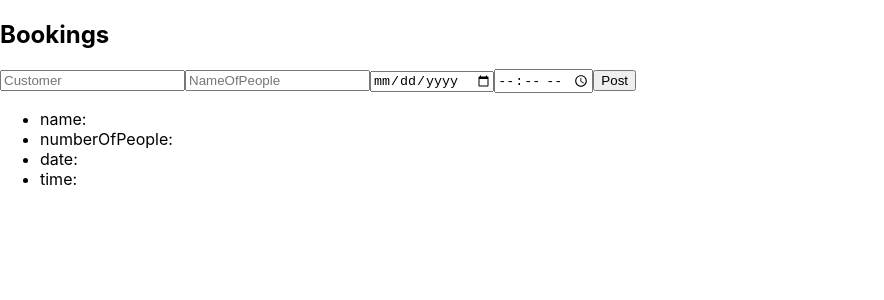
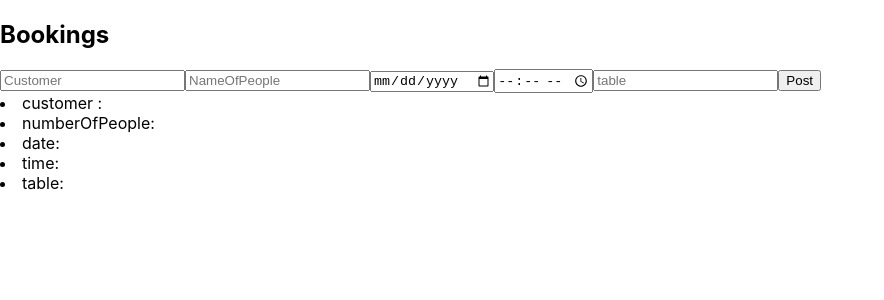
Before and after one commit to TeaPot76/CarlBistro_BookingSystem, a React (Create React App) app in the folder client/carl_bistro/: page / in a window 1280 px wide. Shown: the top 300 px of the page, without its empty margins (0-884 px from the left). Built offline with nearby package versions, Linux system fonts and the light colour scheme.

Commit message:
added booking-list component

```diff
--- a/client/carl_bistro/src/components/BookingForm.js
+++ b/client/carl_bistro/src/components/BookingForm.js
@@ -9,12 +9,14 @@ class BookingForm extends Component {
       numberOfPeople: "",
       date: "",
       time: "",
+      table: "",
     };
 
     this.handleCustomerChange = this.handleCustomerChange.bind(this);
     this.handleNumberOfPeopleChange = this.handleNumberOfPeopleChange.bind(this);
     this.handleDateChange = this.handleDateChange.bind(this);
     this.handleTimeChange = this.handleTimeChange.bind(this);
+    this.handleTableChange = this.handleTableChange.bind(this);
     this.handleBookingSubmit = this.handleBookingSubmit.bind(this);
   }
 
@@ -24,20 +26,22 @@ class BookingForm extends Component {
     const numberOfPeople = this.state.numberOfPeople;
     const date = this.state.date;
     const time = this.state.time;
-    if (!customer || !numberOfPeople || !date || !time) {
-      return
-    }
+    const table = this.state.table;
+
     this.props.onBookingSubmit({
       customer: customer,
       numberOfPeople : numberOfPeople,
       date: date,
-      time: time
+      time: time,
+      table: table,
     });
+
     this.setState({
       customer: '',
       numberOfPeople: '',
       date: "",
       time: "",
+      table: "",
     });
   }
 
@@ -65,10 +69,16 @@ class BookingForm extends Component {
       });
     }
 
+    handleTableChange(event) {
+        this.setState({
+         table: event.target.value
+        });
+      }
+
 
   render() {
     return (
-      <form className = "booking-form" onSubmit = {this.handleSubmit}>
+      <form className = "booking-form" onSubmit = {this.handleBookingSubmit}>
         <input
           type = "text"
           placeholder = "Customer"
@@ -90,9 +100,15 @@ class BookingForm extends Component {
           />
           <input
             type = "time"
-            placeholder = "number"
+            placeholder = "time"
             value = {this.state.time}
             onChange = {this.handleTimeChange}
+          />
+          <input
+            type = "number"
+            placeholder = "table"
+            value = {this.state.table}
+            onChange = {this.handleTableChange}
           />
 
         <input
--- a/client/carl_bistro/src/components/BookingList.js
+++ b/client/carl_bistro/src/components/BookingList.js
@@ -1,20 +1,22 @@
 import React, {Component} from "react";
+import BookingForm from "./BookingForm";
 import Booking from "./Booking";
 
-const BookingList =(props) => {
+
+const BookingList = (props) => {
 
   return(
-      <div class = "booking-list">
-      <ul>
-          <li>name: {props.customer}</li>
+  <div className = "booking-form" >
+
+    <li>customer :{props.customer}</li>
     <li>numberOfPeople: {props.numberOfPeople}</li>
     <li>date: {props.date}</li>
     <li>time: {props.time}</li>
-      </ul>
+    <li>table: {props.table}</li>
 
   </div>
+);
 
-    )
 }
 
 
--- a/client/carl_bistro/src/containers/RestaurantContainer.js
+++ b/client/carl_bistro/src/containers/RestaurantContainer.js
@@ -10,7 +10,7 @@ class RestaurantContainer extends Component {
       customer: null,
       tables: [],
       bookings: [],
-      date: new Date(),
+      date: null,
       time: null
     }
     this.handleBookingSubmit = this.handleBookingSubmit.bind(this);
@@ -34,13 +34,15 @@ class RestaurantContainer extends Component {
         return (
           <div className = "restaurant-container" >
             <h2>Bookings</h2>
-            <BookingForm onBookingSubmit = {this.handleBookingSubmit}/>
+            <BookingForm onBookingSubmit = {this.handleBookingSubmit}
 
-            <BookingList
-            customer = {this.state.customer}
-            numberOfPeople ={this.state.numberOfPeople}
+            />
+           <BookingList customer ={this.state.customer}
+                        numberOfPeople ={this.state.numberOfPeople}
+                        date ={this.state.date}
+                        time ={this.state.time}
 
-           />
+                        />
 
           </div>
         );
```
Also changed, not shown: client/carl_bistro/src/components/Booking.js (+4 -4 lines). Lines whose indentation alone changed are shown as unchanged.
